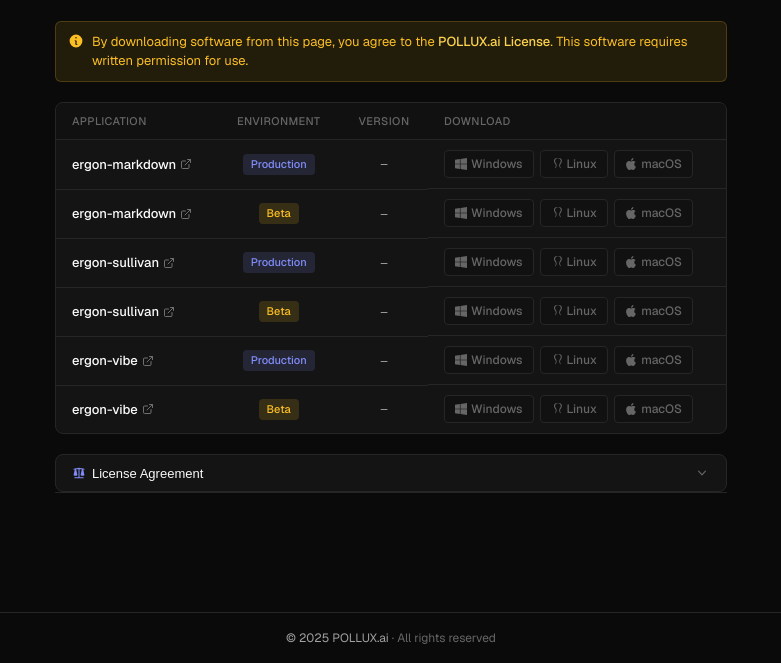
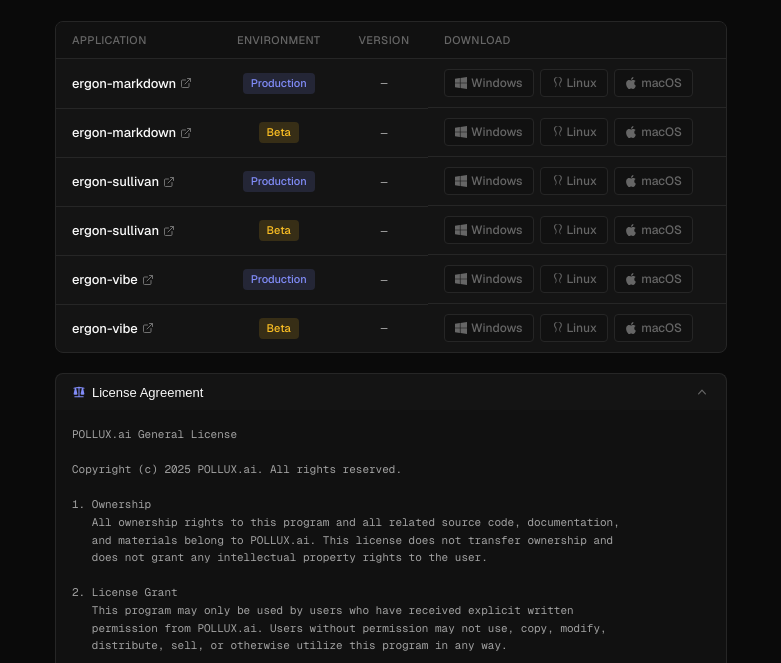
Before and after one commit to genobj/download-center, a plain HTML site: page docs/index.html in a window 1280 px wide. Shown: the part 137-800 px from the top of the page, without its empty margins (249-1030 px from the left). Drawn offline with nearby package versions, Linux system fonts and the light colour scheme; no server answers.

Commit message:
Move license banner to bottom and expand license by default

```diff
--- a/docs/index.html
+++ b/docs/index.html
@@ -115,7 +115,7 @@
             border: 1px solid rgba(251, 191, 36, 0.2);
             border-radius: 6px;
             padding: 10px 12px;
-            margin-bottom: 20px;
+            margin-top: 20px;
             display: flex;
             align-items: flex-start;
             gap: 8px;
@@ -412,13 +412,6 @@
             <p class="page-subtitle">Download the latest POLLUX applications for your platform.</p>
         </div>
 
-        <div class="license-banner">
-            <svg viewBox="0 0 20 20" fill="currentColor">
-                <path fill-rule="evenodd" d="M18 10a8 8 0 11-16 0 8 8 0 0116 0zm-7-4a1 1 0 11-2 0 1 1 0 012 0zM9 9a.75.75 0 000 1.5h.253a.25.25 0 01.244.304l-.459 2.066A1.75 1.75 0 0010.747 15H11a.75.75 0 000-1.5h-.253a.25.25 0 01-.244-.304l.459-2.066A1.75 1.75 0 009.253 9H9z" clip-rule="evenodd"/>
-            </svg>
-            <p>By downloading software from this page, you agree to the <a href="LICENSE.txt" target="_blank">POLLUX.ai License</a>. This software requires written permission for use.</p>
-        </div>
-
         <div class="card">
             <table>
                 <thead>
@@ -434,7 +427,7 @@
         </div>
 
         <div class="license-section">
-            <button class="license-toggle" onclick="toggleLicense()">
+            <button class="license-toggle expanded" onclick="toggleLicense()">
                 <h3>
                     <svg viewBox="0 0 20 20" fill="currentColor">
                         <path fill-rule="evenodd" d="M10 2a.75.75 0 01.75.75v.258a33.186 33.186 0 016.668.83.75.75 0 01-.336 1.461 31.28 31.28 0 00-1.103-.232l1.702 7.545a.75.75 0 01-.387.832A4.981 4.981 0 0115 14c-.825 0-1.606-.2-2.294-.556a.75.75 0 01-.387-.832l1.77-7.849a31.743 31.743 0 00-3.339-.254v11.505l5.25.006a.75.75 0 010 1.5H4a.75.75 0 010-1.5l5.25-.006V4.509a31.743 31.743 0 00-3.339.254l1.77 7.849a.75.75 0 01-.387.832A4.981 4.981 0 015 14c-.825 0-1.606-.2-2.294-.556a.75.75 0 01-.387-.832l1.702-7.545c-.372.068-.741.14-1.103.232a.75.75 0 01-.336-1.461 33.186 33.186 0 016.668-.83V2.75A.75.75 0 0110 2z" clip-rule="evenodd"/>
@@ -445,9 +438,16 @@
                     <path fill-rule="evenodd" d="M5.23 7.21a.75.75 0 011.06.02L10 11.168l3.71-3.938a.75.75 0 111.08 1.04l-4.25 4.5a.75.75 0 01-1.08 0l-4.25-4.5a.75.75 0 01.02-1.06z" clip-rule="evenodd"/>
                 </svg>
             </button>
-            <div class="license-content" id="license-content">
+            <div class="license-content expanded" id="license-content">
                 <pre id="license-text">Loading...</pre>
             </div>
+        </div>
+
+        <div class="license-banner">
+            <svg viewBox="0 0 20 20" fill="currentColor">
+                <path fill-rule="evenodd" d="M18 10a8 8 0 11-16 0 8 8 0 0116 0zm-7-4a1 1 0 11-2 0 1 1 0 012 0zM9 9a.75.75 0 000 1.5h.253a.25.25 0 01.244.304l-.459 2.066A1.75 1.75 0 0010.747 15H11a.75.75 0 000-1.5h-.253a.25.25 0 01-.244-.304l.459-2.066A1.75 1.75 0 009.253 9H9z" clip-rule="evenodd"/>
+            </svg>
+            <p>By downloading software from this page, you agree to the <a href="LICENSE.txt" target="_blank">POLLUX.ai License</a>. This software requires written permission for use.</p>
         </div>
     </main>
 
```
